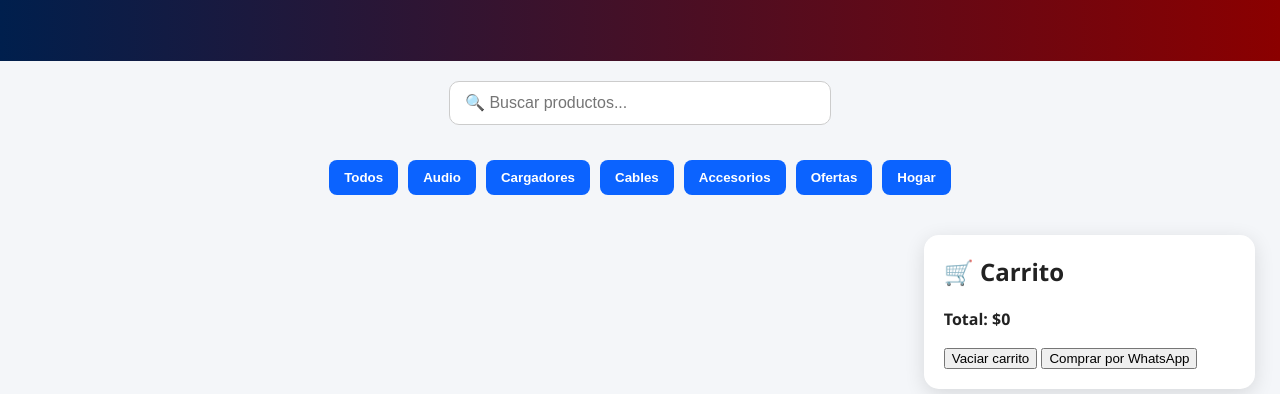
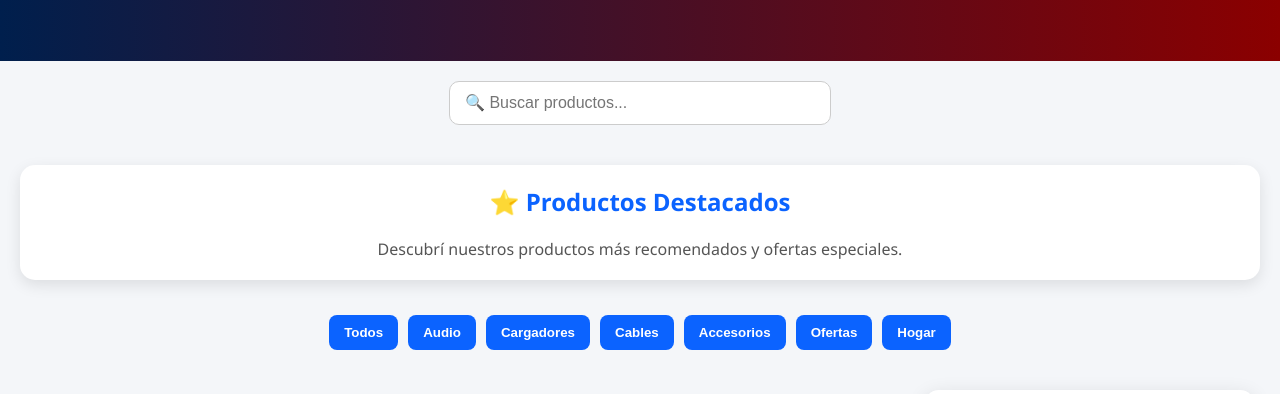
Before and after one commit to ferreiraValentin/tienda-backend, a website: page fronted/index.html in a window 1280 px wide. Shown: the part 300-694 px from the top of the page. Drawn offline with Linux system fonts and the light colour scheme; no server answers.

Commit message:
Agregar seccion destacados

```diff
--- a/fronted/index.html
+++ b/fronted/index.html
@@ -30,6 +30,16 @@
       placeholder="🔍 Buscar productos..."
     >
   </section>
+
+
+<section class="destacados">
+  <h2>⭐ Productos Destacados</h2>
+
+  <div class="destacados-info">
+    Descubrí nuestros productos más recomendados y ofertas especiales.
+  </div>
+</section>
+
 
   <section class="categorias">
 
--- a/fronted/style.css
+++ b/fronted/style.css
@@ -364,3 +364,22 @@ button:disabled{
   background:white;
   cursor:pointer;
 }
+
+.destacados{
+  background:white;
+  margin:20px;
+  padding:20px;
+  border-radius:15px;
+  box-shadow:0 5px 15px rgba(0,0,0,.1);
+  text-align:center;
+}
+
+.destacados h2{
+  margin-top:0;
+  color:#0b63ff;
+}
+
+.destacados-info{
+  color:#555;
+  font-size:16px;
+}
```
